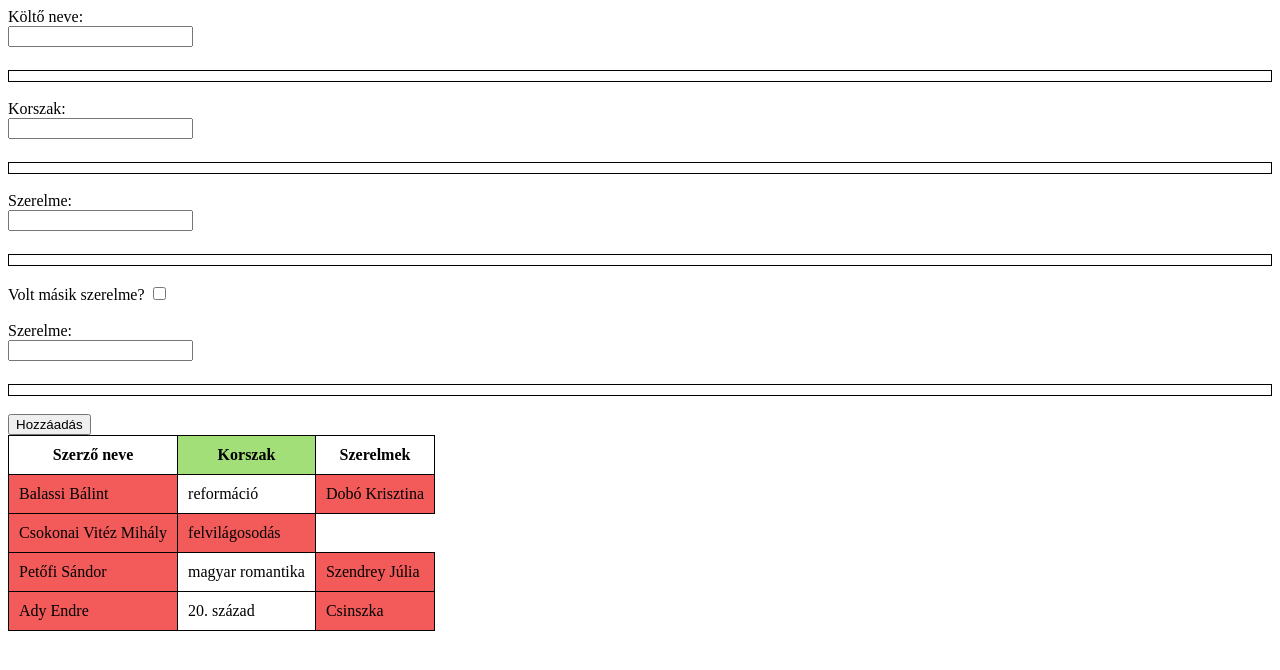
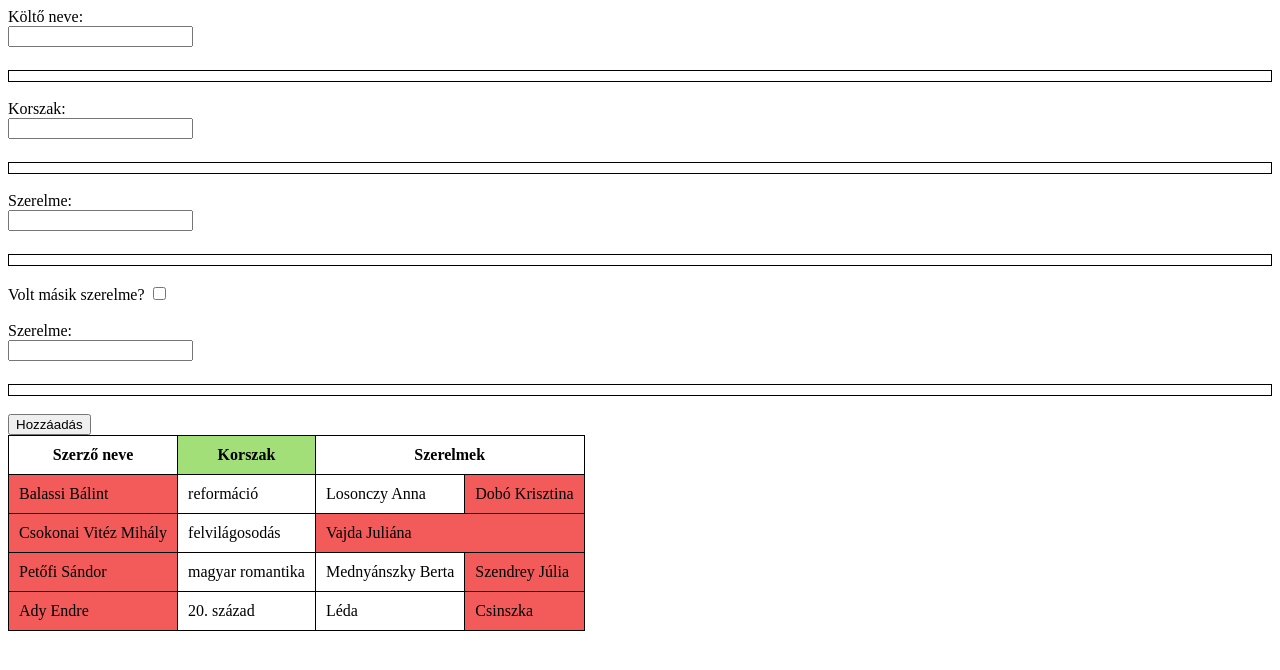
Before and after one commit to kutyagel/irodalom, a plain HTML site: page index.html in a window 1280 px wide. Drawn offline with Linux system fonts and the light colour scheme.

Commit message:
3 oranyi osszezavarodottsag es hibajavitas (MUKODIK)

```diff
--- a/main.js
+++ b/main.js
@@ -28,7 +28,41 @@ const array = [ // tomb letrehozasa
         szerelem2: 'Csinszka'                 // otodik elem szerelem2 tulajdonsaganak erteke
     }
 ];
-function renderMenu() { // fuggveny bevezetese
+
+const menuContainer = document.createElement('div'); // div elem letrehozasa ami a tartalmazza a tablazatot
+document.body.appendChild(menuContainer); // hozzafuzes a bodyhoz
+
+function renderMenu() {
+    menuContainer.innerHTML = '';     // torli a regi tartalmat
+
+    const table = document.createElement('table'); // table elem letrehozasa
+    menuContainer.appendChild(table); // hozzafuzes a menuContainer-hez
+
+    // fejlec letrehozasa
+    const fejlec = document.createElement('thead'); // thead letrehozasa a tablazat fejlecehez
+    table.appendChild(fejlec); // fejlec hozzafuzese a tablazathoz
+
+    const fejlecSor = document.createElement('tr'); // tr elem letrehozasa a fejlec sorahoz
+    fejlec.appendChild(fejlecSor); // sor hozzafuzese a fejlechez
+
+    const fejlecCella1 = document.createElement('th'); // th elem letrehozasa az elso fejlec cellahoz
+    fejlecCella1.innerHTML = array[0].szerzo; // cella tartalma az elso elem szerzo tulajdonsaga
+    fejlecSor.appendChild(fejlecCella1); // cella hozzafuzese a fejlec sorhoz
+
+    const fejlecCella2 = document.createElement('th'); // th elem letrehozasa a masodik fejlec cellahoz
+    fejlecCella2.innerHTML = array[0].korszak || "Korszak"; // cella tartalma az elso elem korszak tulajdonsaga
+    fejlecSor.appendChild(fejlecCella2); // cella hozzafuzese a fejlec sorhoz
+
+    const fejlecCella3 = document.createElement('th'); // th elem letrehozasa a harmadik fejlec cellahoz
+    fejlecCella3.innerHTML = array[0].szerelem1; // cella tartalma az elso elem szerelem1 tulajdonsaga
+    fejlecCella3.colSpan = '2'; // a ket cell osszevonasa
+    fejlecSor.appendChild(fejlecCella3); // cella hozzafuzese a fejlec sorhoz
+
+    // torzs
+    const torzs = document.createElement('tbody'); // tbody elem letrehozasa a tablazat torzsehez
+    table.appendChild(torzs); // torzs hozzafuzese a tablazathoz
+
+    // sorok
     for (let i = 1; i < array.length; i++) { // vegigiteralok az arrayen, az elso elemet kihagyva
         const currentElement = array[i]; // az aktualis elem elmentese
 
@@ -45,8 +79,9 @@ function renderMenu() { // fuggveny bevezetese
 
         const cella3 = document.createElement('td'); // td elem letrehozasa a harmadik cellahoz
         cella3.innerHTML = currentElement.szerelem1; // cella tartalma az aktualis elem szerelem1 tulajdonsaga
+        sor.appendChild(cella3); // cella hozzafuzese a sorhoz
 
-        if (currentElement.szerelem2 === undefined){ // ha masodik szerelem nincs akkor egybevonja a ket cellat
+        if (!currentElement.szerelem2) { // ha masodik szerelem nincs akkor egybevonja a ket cellat
             cella3.colSpan = 2; // a ket cell osszevonasa
         } else { // kulon cellaba rakja ha van masodik szerelme
             const cella4 = document.createElement('td'); // td elem letrehozasa a negyedik cellahoz
@@ -55,29 +90,31 @@ function renderMenu() { // fuggveny bevezetese
         }
     }
 }
+renderMenu(); // kezdeti render
 
-const table = document.createElement('table'); // table elem letrehozasa
-document.body.appendChild(table); // hozzafuzes a bodyhoz
+const form = document.getElementById('form'); // form elem lekerese ami a form idval van definialva
+form.addEventListener('submit', function(e) { // esemenykezeles a formra
+    e.preventDefault(); // alapertelmezett esemeny megakadalyozasa
 
-const fejlec = document.createElement('thead'); // thead letrehozasa a tablazat fejlecehez
-table.appendChild(fejlec); // fejlec hozzafuzese a tablazathoz
+    const koltoNevElem = document.getElementById('kolto_nev'); // kolto_nev input elem lekerese
+    const korszakElem = document.getElementById('korszak'); // korszak input elem lekerese
+    const szerelem1Elem = document.getElementById('szerelem1'); // szerelem1 input elem lekerese
+    const szerelem2Elem = document.getElementById('szerelem2'); // szerelem2 input elem lekerese
+    const masodikElem = document.getElementById('masodik'); // masodik checkbox elem lekerese
 
-const fejlecSor = document.createElement('tr'); // tr elem letrehozasa a fejlec sorahoz
-fejlec.appendChild(fejlecSor); // sor hozzafuzese a fejlechez
+    const koltoNevValue = koltoNevElem.value; // kolto nev ertekenek kiolvasasa
+    const korszakValue = korszakElem.value; // korszak ertekenek kiolvasasa
+    const szerelem1Value = szerelem1Elem.value; // szerelem1 ertekenek kiolvasasa
+    const szerelem2Value = masodikElem.checked ? szerelem2Elem.value : undefined; // szerelem2 ertekenek kiolvasasa ha be van pipalva
 
-const fejlecCella1 = document.createElement('th'); // th elem letrehozasa az elso fejlec cellahoz
-fejlecCella1.innerHTML = array[0].szerzo; // cella tartalma az elso elem szerzo tulajdonsaga
-fejlecSor.appendChild(fejlecCella1); // cella hozzafuzese a fejlec sorhoz
-
-const fejlecCella2 = document.createElement('th'); // th elem letrehozasa a masodik fejlec cellahoz
-fejlecCella2.innerHTML = array[0].korszak; // cella tartalma az elso elem korszak tulajdonsaga
-fejlecSor.appendChild(fejlecCella2); // cella hozzafuzese a fejlec sorhoz
-
-const fejlecCella3 = document.createElement('th'); // th elem letrehozasa a harmadik fejlec cellahoz
-fejlecCella3.innerHTML = array[0].szerelem1; // cella tartalma az elso elem szerelem1 tulajdonsaga
-fejlecSor.appendChild(fejlecCella3); // cella hozzafuzese a fejlec sorhoz
-
-const torzs = document.createElement('tbody'); // tbody elem letrehozasa a tablazat torzsehez
-table.appendChild(torzs); // torzs hozzafuzese a tablazathoz
-
-renderMenu() // fuggveny meghivas
+    const newElement = { // uj elem letrehozasa a tombhoz
+        szerzo: koltoNevValue, // szerzo tulajdonsag beallitasaz
+        korszak: korszakValue, // korszak tulajdonsag beallitasaz
+        szerelem1: szerelem1Value, // szerelem1 tulajdonsag beallitasa
+        szerelem2: szerelem2Value // szerelem2 tulajdonsag beallitas
+    };
+    array.push(newElement); // uj elem hozzaadasa a tombhoz
+    menuContainer.innerHTML = ''; // tablazat tartalmanak torlese
+    renderMenu(); // tablazat ujrarajzolasa
+    form.reset(); // form resetelese
+});
```
Also changed, not shown: index.html (+0 -1 lines).
